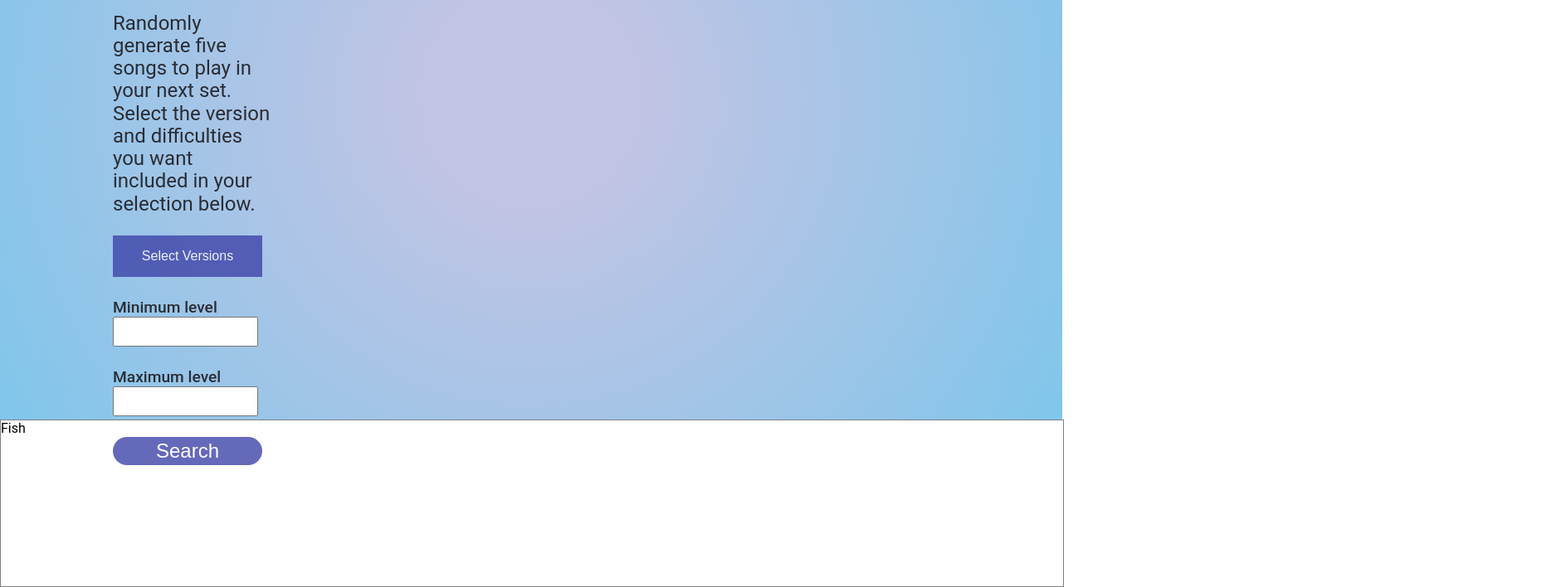
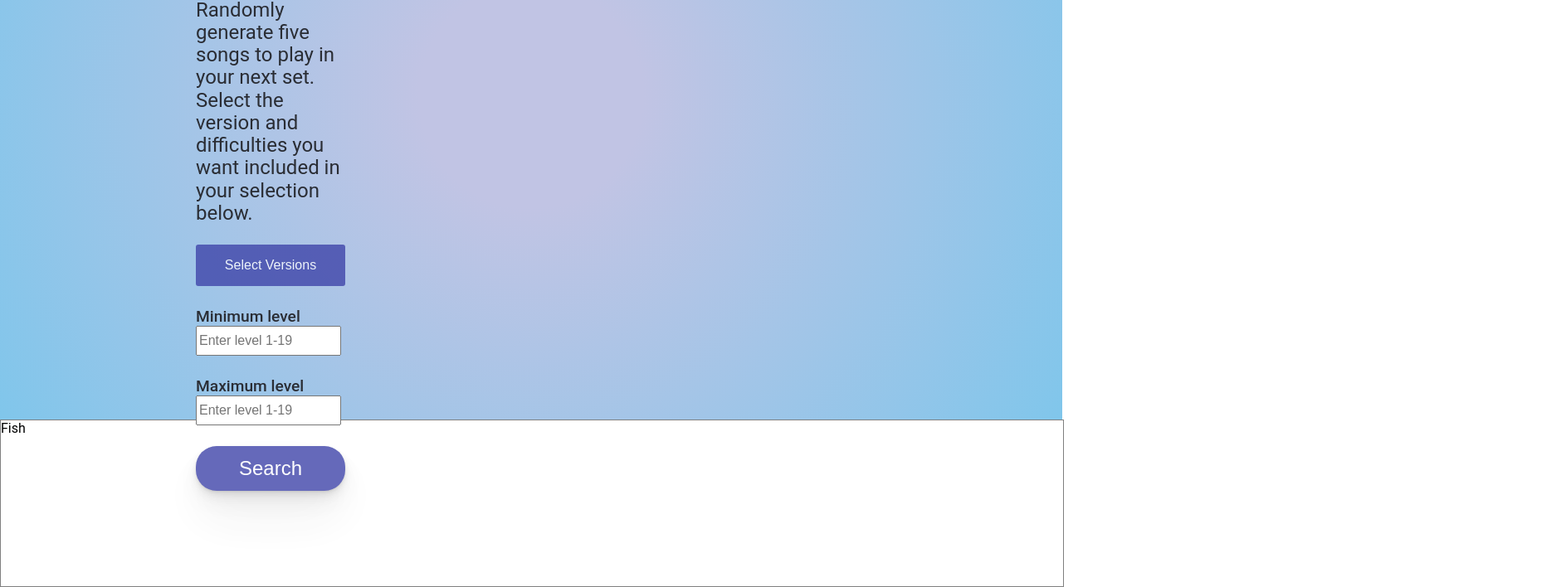
Before and after one commit to Hajurian/ddrsearch, a React (Vite) app: page / in a window 1280 px wide. Shown: the part 2862-3570 px from the top of the page at 83% size, 1881 px wide, since content can reach past the window. Built offline with nearby package versions, Linux system fonts and the light colour scheme.

Commit message:
songpicker design

```diff
--- a/src/App.css
+++ b/src/App.css
@@ -95,6 +95,7 @@
     height:50px;
     background: rgb(63,68,169);
     border:none;
+    border-radius:3px;
     cursor: pointer;
     opacity: 0.8;
     color:#fff;
--- a/src/components/RandomCards.jsx
+++ b/src/components/RandomCards.jsx
@@ -4,6 +4,7 @@ function RandomCards(props) {
     data.push({ ScrapedData });
     const songList = data[0].ScrapedData;
     const songs = [];
+    let count = 5;
     for (let i = 0; i < 5; i++) {
         let v = props.versions[Math.floor(Math.random() * props.versions.length)]
         songs.push(songList[v][Math.floor(Math.random() * songList[v].length)]);
--- a/src/components/SongPicker.css
+++ b/src/components/SongPicker.css
@@ -6,11 +6,12 @@
 }
 .songpickertextcontainer {
     width:25%;
-    height:500px;
+    height:650px;
     display:flex;
     flex-direction: column;
-    padding:2rem 2.5rem;
+    padding:1rem 2.5rem;
     color:#2a2d34;
+    margin-left:100px;
 }
 .songpickertextcontainer h1 {
     font-size:4rem;
@@ -23,11 +24,20 @@
 .randomcards {
     width:900px;
     height:500px;
-    padding:2rem 2.5rem;
-    margin-left:100px;
+    padding:1rem 2.5rem;
+    margin-left:25px;
     display:flex;
     flex-direction: column;
     align-items: center;
+    opacity: 0;
+    filter:blur(5px);
+    transform: translateX(100%);
+    transition:all 1s;
+}
+.randomcards.show {
+    opacity: 1;
+    filter:blur(0px);
+    transform: translateX(0%);
 }
 .randomcards h1 {
     color:#2a2d34;
@@ -100,11 +110,12 @@
 }
 .difficultyinputs .maxinput {
     height:30px;
+    font-size:1rem;
 }
 .submitbutton {
     position: relative;
     width:180px;
-    height:150px;
+    height:80px;
     background: rgb(63,68,169);
     border:none;
     border-radius:25px;
@@ -112,7 +123,13 @@
     opacity: 0.8;
     color:#fff;
     font-size:1.5rem;
-    line-height:2rem;
+    line-height:1.5rem;
     text-align: center;
     transition: all 0.5s;
+    padding:15px;
+    margin-bottom:50px;
+    box-shadow: rgba(0, 0, 0, 0.07) 0px 1px 2px, rgba(0, 0, 0, 0.07) 0px 2px 4px, rgba(0, 0, 0, 0.07) 0px 4px 8px, rgba(0, 0, 0, 0.07) 0px 8px 16px, rgba(0, 0, 0, 0.07) 0px 16px 32px, rgba(0, 0, 0, 0.07) 0px 32px 64px;
 }
+.submitbutton:hover {
+    opacity: 1;
+}
--- a/src/components/SongPicker.jsx
+++ b/src/components/SongPicker.jsx
@@ -13,7 +13,7 @@ function SongPicker() {
         })
     })
     useEffect(() => {
-        const hiddenElements = document.querySelectorAll('.invisible');
+        const hiddenElements = document.querySelectorAll('.invisiblemove');
         hiddenElements.forEach((el) => observer.observe(el))
     }, [])
     let v = [];
@@ -42,7 +42,7 @@ function SongPicker() {
     }
     return (
         <div className="songpickercontainer">
-            <div className="songpickertextcontainer">
+            <div className="songpickertextcontainer invisiblemove">
                 <h1>Song Picker</h1>
                 <p>Randomly generate five songs to play in your next set. Select the version and difficulties you want included in your selection below.</p>
                 <div className="dropdown">
@@ -59,18 +59,20 @@ function SongPicker() {
                 </div>
                 <div className="difficultyinputs">
                     <label htmlFor="mininput">Minimum level</label>
-                    <input type="text" className="mininput" onChange={(e) => {
+                    <input type="text" className="mininput" placeholder='Enter level 1-19' onChange={(e) => {
                         setMin(e.target.value);
 
                     }}/>
                     <label htmlFor="maxinput">Maximum level</label>
-                    <input type="text" className="maxinput" onChange={(e) => {
+                    <input type="text" className="maxinput" placeholder='Enter level 1-19' onChange={(e) => {
                         setMax(e.target.value);
 
                     }}/>
                 </div>
 
                 <button className="submitbutton" onClick={() => {
+                    const randomcards = document.getElementsByClassName('randomcards')[0];
+                    randomcards.classList.add('show');
                     v = [];
                     let selectedVersions = document.querySelectorAll(".selected");
                     selectedVersions.forEach((version) => {
@@ -82,7 +84,7 @@ function SongPicker() {
             </div>
             <div className="randomcards">
                 <h1>Song Selection</h1>
-                {vLength > 0 ? <RandomCards versions={cV} /> : null}
+                {vLength > 0 ? <RandomCards versions={cV} min={min} max={max}/> : null}
             </div>
         </div>
     )
```
